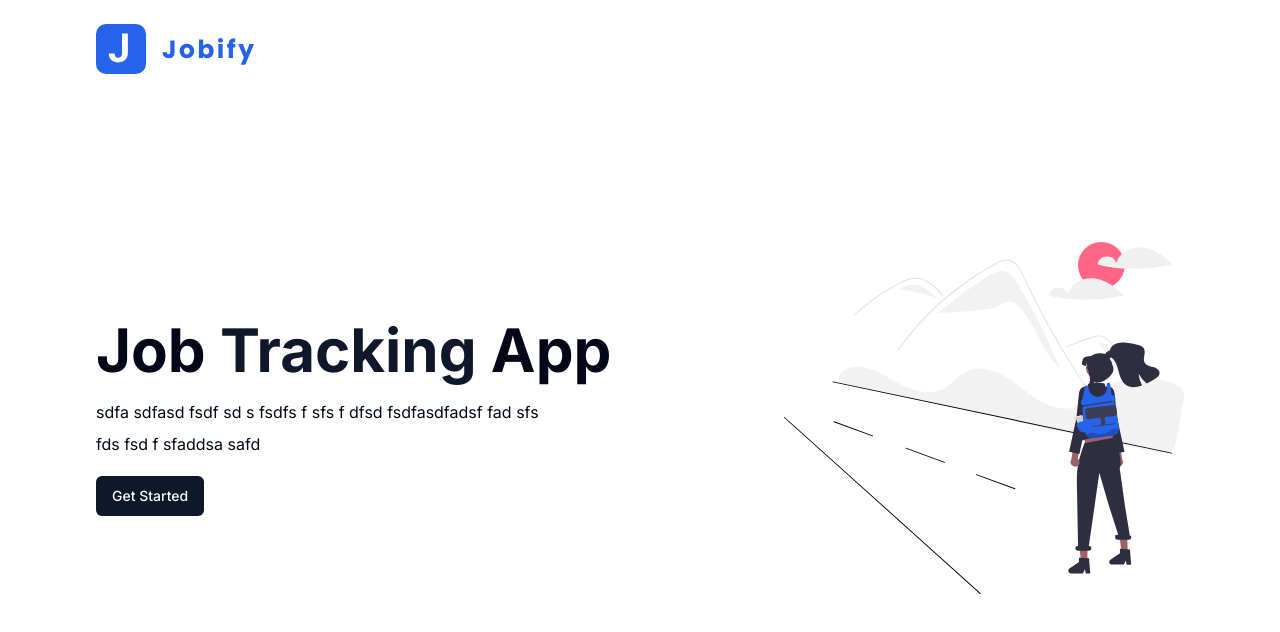
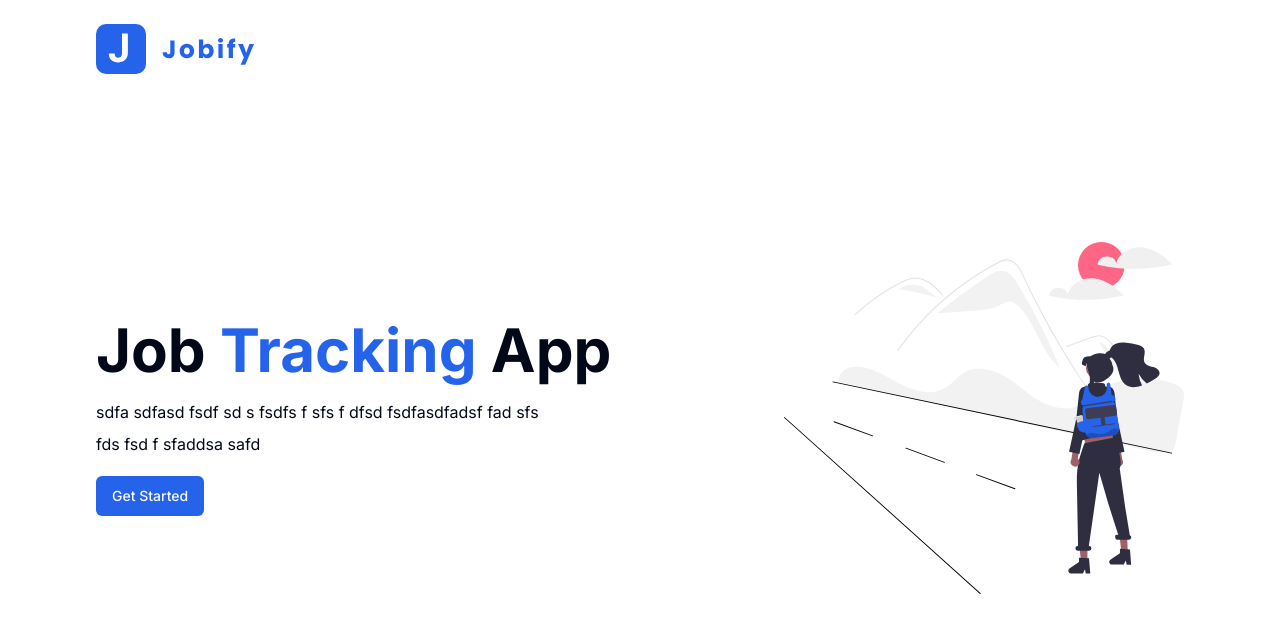
Before and after one commit to JaredFDL/jobify, a Next.js app: page / in a window 1280 px wide. Shown: the top 632 px of the page. Built offline with nearby package versions, Linux system fonts and the light colour scheme.

Commit message:
Links Dropdown

```diff
--- a/app/globals.css
+++ b/app/globals.css
@@ -2,7 +2,7 @@
 @tailwind components;
 @tailwind utilities;
 
-:root {
+/* :root {
   --foreground-rgb: 0, 0, 0;
   --background-start-rgb: 214, 219, 220;
   --background-end-rgb: 255, 255, 255;
@@ -20,7 +20,7 @@
   .text-balance {
     text-wrap: balance;
   }
-}
+} */
 
 @layer base {
   :root {
@@ -30,7 +30,7 @@
     --card-foreground: 222.2 84% 4.9%;
     --popover: 0 0% 100%;
     --popover-foreground: 222.2 84% 4.9%;
-    --primary: 222.2 47.4% 11.2%;
+    --primary: 221.2 83.2% 53.3%;
     --primary-foreground: 210 40% 98%;
     --secondary: 210 40% 96.1%;
     --secondary-foreground: 222.2 47.4% 11.2%;
@@ -42,14 +42,15 @@
     --destructive-foreground: 210 40% 98%;
     --border: 214.3 31.8% 91.4%;
     --input: 214.3 31.8% 91.4%;
-    --ring: 222.2 84% 4.9%;
+    --ring: 221.2 83.2% 53.3%;
+    --radius: 0.5rem;
     --chart-1: 12 76% 61%;
     --chart-2: 173 58% 39%;
     --chart-3: 197 37% 24%;
     --chart-4: 43 74% 66%;
     --chart-5: 27 87% 67%;
-    --radius: 0.5rem;
   }
+
   .dark {
     --background: 222.2 84% 4.9%;
     --foreground: 210 40% 98%;
@@ -57,7 +58,7 @@
     --card-foreground: 210 40% 98%;
     --popover: 222.2 84% 4.9%;
     --popover-foreground: 210 40% 98%;
-    --primary: 210 40% 98%;
+    --primary: 217.2 91.2% 59.8%;
     --primary-foreground: 222.2 47.4% 11.2%;
     --secondary: 217.2 32.6% 17.5%;
     --secondary-foreground: 210 40% 98%;
@@ -69,7 +70,7 @@
     --destructive-foreground: 210 40% 98%;
     --border: 217.2 32.6% 17.5%;
     --input: 217.2 32.6% 17.5%;
-    --ring: 212.7 26.8% 83.9%;
+    --ring: 224.3 76.3% 48%;
     --chart-1: 220 70% 50%;
     --chart-2: 160 60% 45%;
     --chart-3: 30 80% 55%;
--- a/app/page.tsx
+++ b/app/page.tsx
@@ -15,7 +15,7 @@
           <h1 className="capitalize text-4xl md:text-6xl font-bold">
             Job <span className="text-primary">tracking</span> app
           </h1>
-          <p className="leading-loose max-w-md mt-4">
+          <p className=" leading-loose max-w-md mt-4">
             sdfa sdfasd fsdf sd s fsdfs f sfs f dfsd fsdfasdfadsf fad sfs fds
             fsd f sfaddsa safd
           </p>
```
